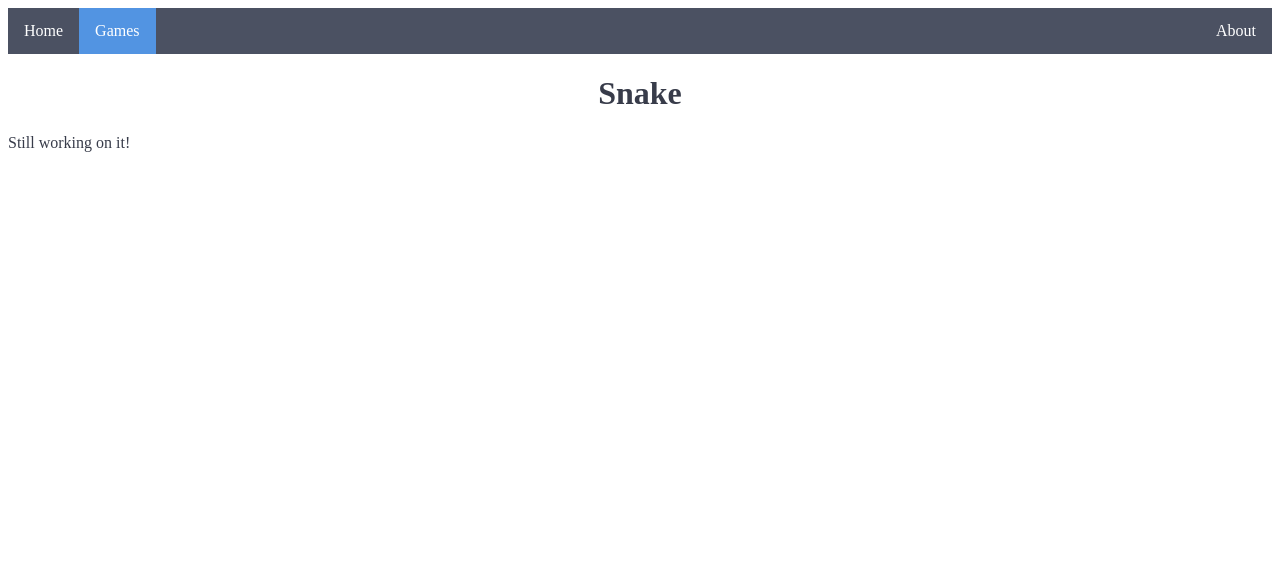
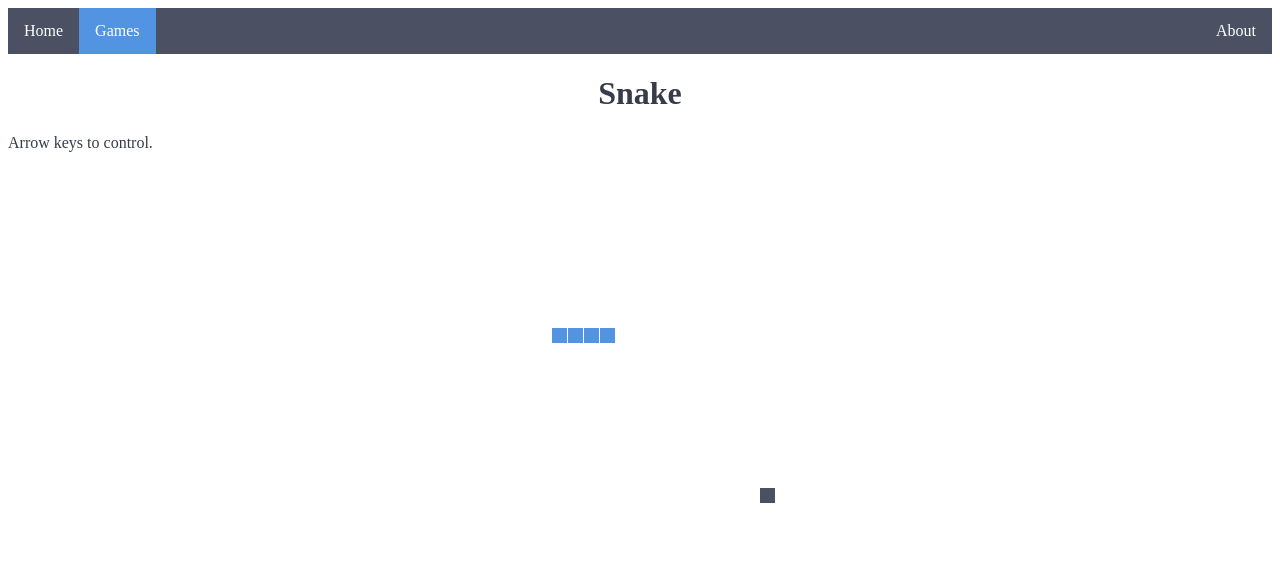
Before and after one commit to ShadowRose1/tuberp.github.io, a plain HTML site: page games/snake.html in a window 1280 px wide. Drawn offline with Linux system fonts and the light colour scheme.

Commit message:
Added snake

```diff
--- a/games/snake.html
+++ b/games/snake.html
@@ -76,7 +76,128 @@ a { color: #5294e2; }
 <font color="#383c4a">
 <h1><center>Snake</center></h1>
 
-<p>Still working on it!</p>
+<p>Arrow keys to control.</p>
 </font>
+<center>
+<canvas width="400" height="400" id="game"></canvas>
+</center>
+
+<script>
+  var canvas = document.getElementById('game');
+  var context = canvas.getContext('2d');
+  var grid = 16;
+  var count = 0;
+
+  var snake = {
+    x: 160,
+    y: 160,
+
+    dx: grid,
+    dy: 0,
+
+    cells: [],
+
+    maxCells: 4
+  };
+  var apple = {
+    x: 320,
+    y: 320
+  };
+
+  function getRandomInt(min, max) {
+    return Math.floor(Math.random() * (max - min)) + min;
+  }
+
+  function loop() {
+    requestAnimationFrame(loop);
+
+    if (++count < 4) {
+      return;
+    }
+    count = 0;
+    context.fillStyle = "red";
+    context.fillRect(0, 0, 300, 150);
+    context.clearRect(0, 0,canvas.width, canvas.height);
+
+    snake.x += snake.dx;
+    snake.y += snake.dy;
+
+    if (snake.x < 0) {
+      snake.x = canvas.width - grid;
+    }
+    else if (snake.x >= canvas.width) {
+      snake.x = 0;
+    }
+
+    if (snake.y < 0) {
+      snake.y = canvas.height - grid;
+    }
+    else if (snake.y >= canvas.height) {
+      snake.y = 0;
+    }
+
+    snake.cells.unshift({x: snake.x, y: snake.y});
+
+    if (snake.cells.length > snake.maxCells) {
+      snake.cells.pop();
+    }
+
+    context.fillStyle = '#4b5162';
+    context.fillRect(apple.x, apple.y, grid-1, grid-1);
+
+    context.fillStyle = '#5294e2';
+    snake.cells.forEach(function(cell, index) {
+
+      context.fillRect(cell.x, cell.y, grid-1, grid-1);
+
+      if (cell.x === apple.x && cell.y === apple.y) {
+        snake.maxCells++;
+
+        apple.x = getRandomInt(0, 25) * grid;
+        apple.y = getRandomInt(0, 25) * grid;
+      }
+
+      for (var i = index + 1; i < snake.cells.length; i++) {
+
+        if (cell.x === snake.cells[i].x && cell.y === snake.cells[i].y) {
+          snake.x = 160;
+          snake.y = 160;
+          snake.cells = [];
+          snake.maxCells = 4;
+          snake.dx = grid;
+          snake.dy = 0;
+          apple.x = getRandomInt(0, 25) * grid;
+          apple.y = getRandomInt(0, 25) * grid;
+        }
+      }
+    });
+  }
+
+  document.addEventListener('keydown', function(e) {
+
+    // left arrow key
+    if (e.which === 37 && snake.dx === 0) {
+      snake.dx = -grid;
+      snake.dy = 0;
+    }
+    // up arrow key
+    else if (e.which === 38 && snake.dy === 0) {
+      snake.dy = -grid;
+      snake.dx = 0;
+    }
+    // right arrow key
+    else if (e.which === 39 && snake.dx === 0) {
+      snake.dx = grid;
+      snake.dy = 0;
+    }
+    // down arrow key
+    else if (e.which === 40 && snake.dy === 0) {
+      snake.dy = grid;
+      snake.dx = 0;
+    }
+  });
+
+  requestAnimationFrame(loop);
+  </script>
 </body>
 </html>
```
Also changed, not shown: about.html (+1 -1 lines).
